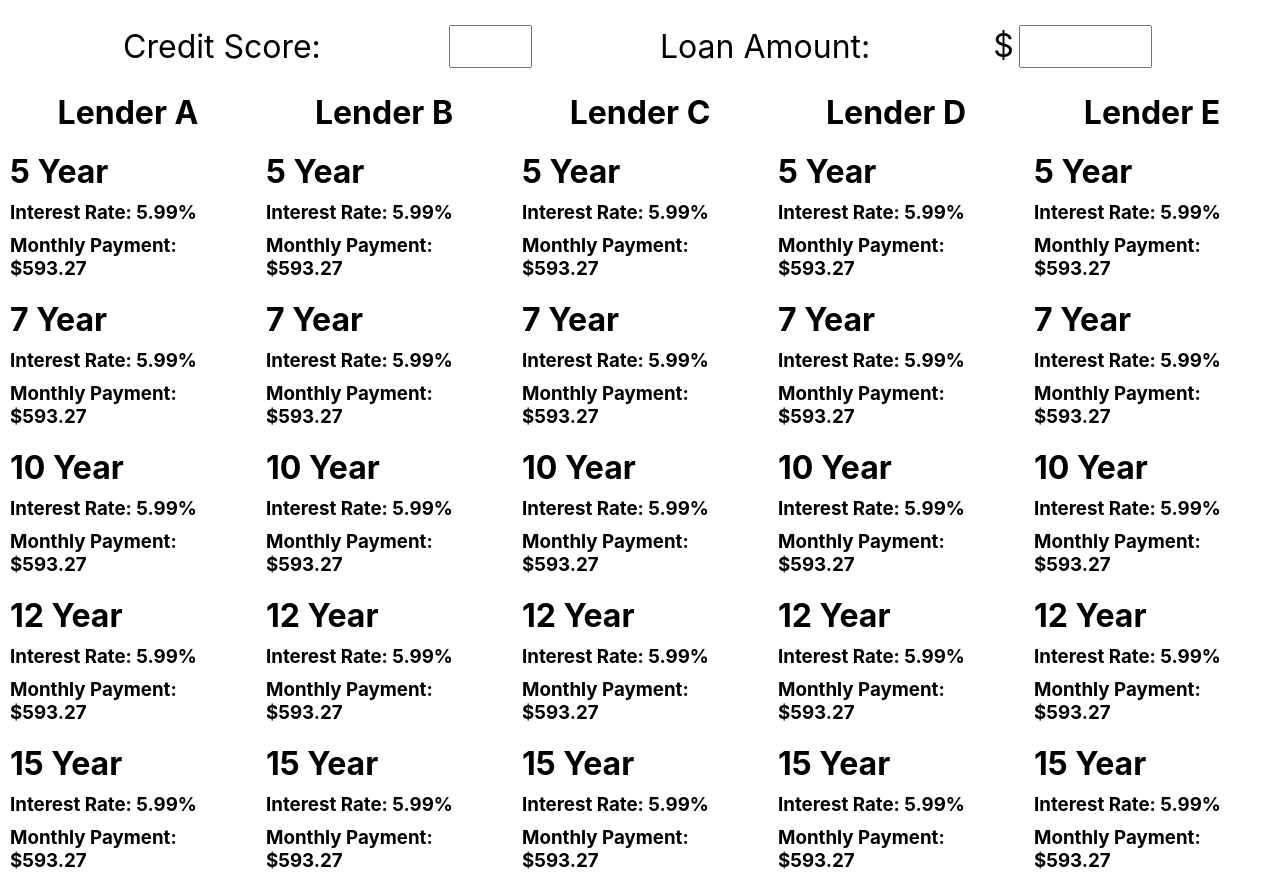
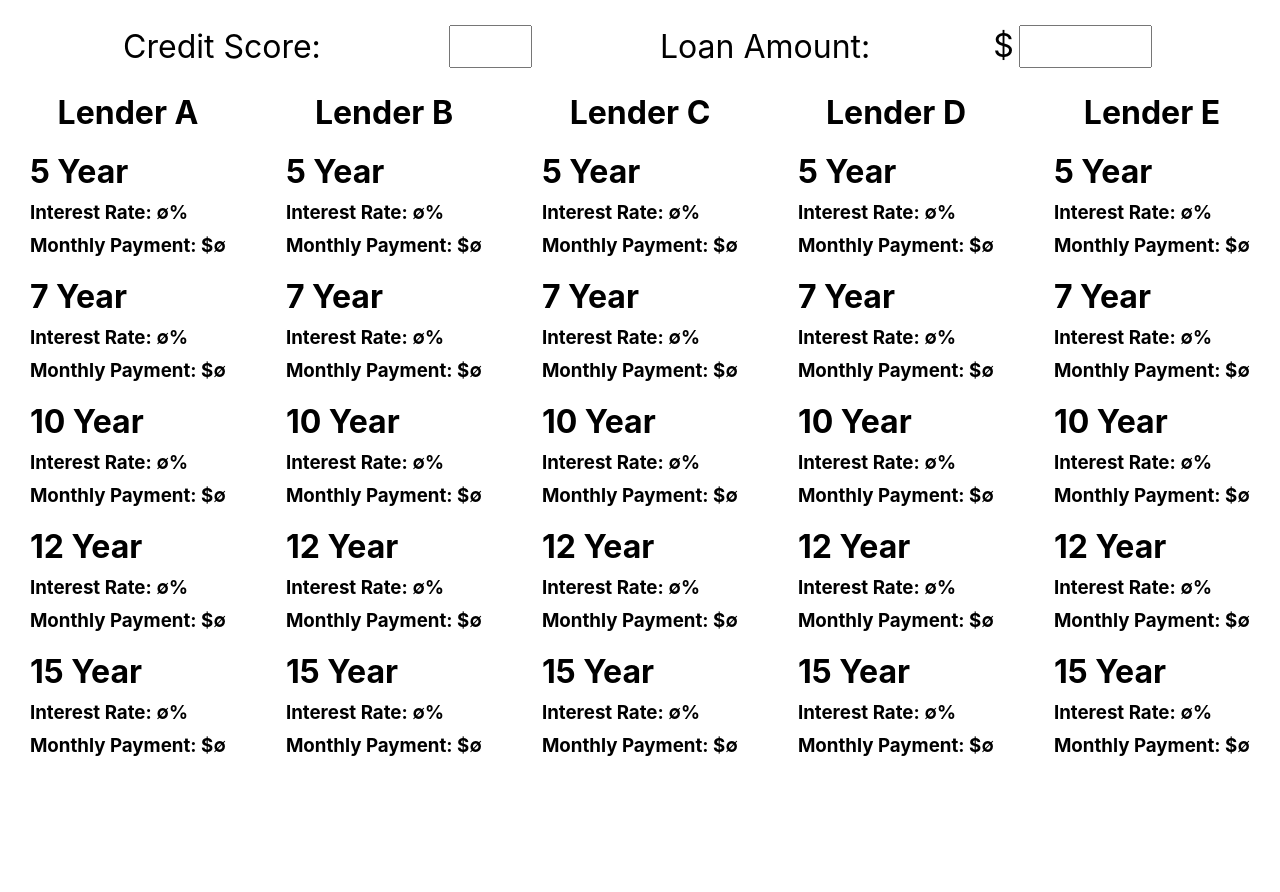
Before and after one commit to MrMicrowaveOven/esti-mate, a React (Create React App) app: page / in a window 1280 px wide. After the commit the page ends 800 px from the top, so only its background shows below. Built offline with nearby package versions, Linux system fonts and the light colour scheme.

Commit message:
Now calculates monthly payments for Lender A

```diff
--- a/src/Display.js
+++ b/src/Display.js
@@ -1,9 +1,38 @@
 import './Display.css'
 import LenderDisplay from './LenderDisplay';
+const YEARS = [5, 7, 10, 12, 15]
 const Display = ({loanAmount, creditScore}) => {
+
+    const calculateLenderAInterests = () => {
+        if (creditScore > 300 && creditScore < 450) {
+            return Array(5).fill(17.99)
+        } else if (creditScore >= 450 && creditScore < 600) {
+            return Array(5).fill(16.99)
+        } else if (creditScore >= 600 && creditScore < 700) {
+            return Array(5).fill(14.49)
+        } else if (creditScore >= 700 && creditScore < 800) {
+            return Array(5).fill(12.49)
+        } else if (creditScore >= 800 && creditScore < 850) {
+            return Array(5).fill(10.99)
+        } else { return Array(5).fill(null) }
+    }
+
+    const calculateMonthlyPayments = (interests) => {
+        return YEARS.map((numYears, index) => {
+            const monthlyInterestRate = interests[index]/1200.0
+            const numberMonthlyPayments = numYears * 12
+            const onePlusR = 1 + monthlyInterestRate
+            const onePlusRToTheN = onePlusR ** numberMonthlyPayments
+            const numerator = loanAmount * monthlyInterestRate * onePlusRToTheN
+            const denominator = onePlusRToTheN - 1.0
+            return numerator / denominator
+        })
+    }
+
     return (
         <div className="display">
-            {["A", "B", "C", "D", "E"].map(name => {
+            <LenderDisplay name="Lender A" interestRates={calculateLenderAInterests()} monthlyPayments={calculateMonthlyPayments(calculateLenderAInterests())}/>
+            {["B", "C", "D", "E"].map(name => {
                 return <LenderDisplay name={`Lender ${name}`}></LenderDisplay>
             })}
         </div>
--- a/src/LenderDisplay.js
+++ b/src/LenderDisplay.js
@@ -1,15 +1,15 @@
 import "./LenderDisplay.css"
 
-const LenderDisplay = ({name}) => {
+const LenderDisplay = ({name, interestRates=[0,0,0,0,0], monthlyPayments=[0,0,0,0,0]}) => {
     return (
         <div className="lender-display">
             <h1>{name}</h1>
-            {[5, 7, 10, 12, 15].map(loanLength => {
+            {[5, 7, 10, 12, 15].map((loanLength, index) => {
                 return(
                     <div>
                         <h1>{loanLength} Year</h1>
-                        <h3>Interest Rate: 5.99%</h3>
-                        <h3>Monthly Payment: $593.27</h3>
+                        <h3>Interest Rate: {interestRates[index] ? interestRates[index] : "∅"}%</h3>
+                        <h3>Monthly Payment: ${monthlyPayments[index] ? monthlyPayments[index].toFixed(2) : "∅"}</h3>
                     </div>
                 )
             })}
```
